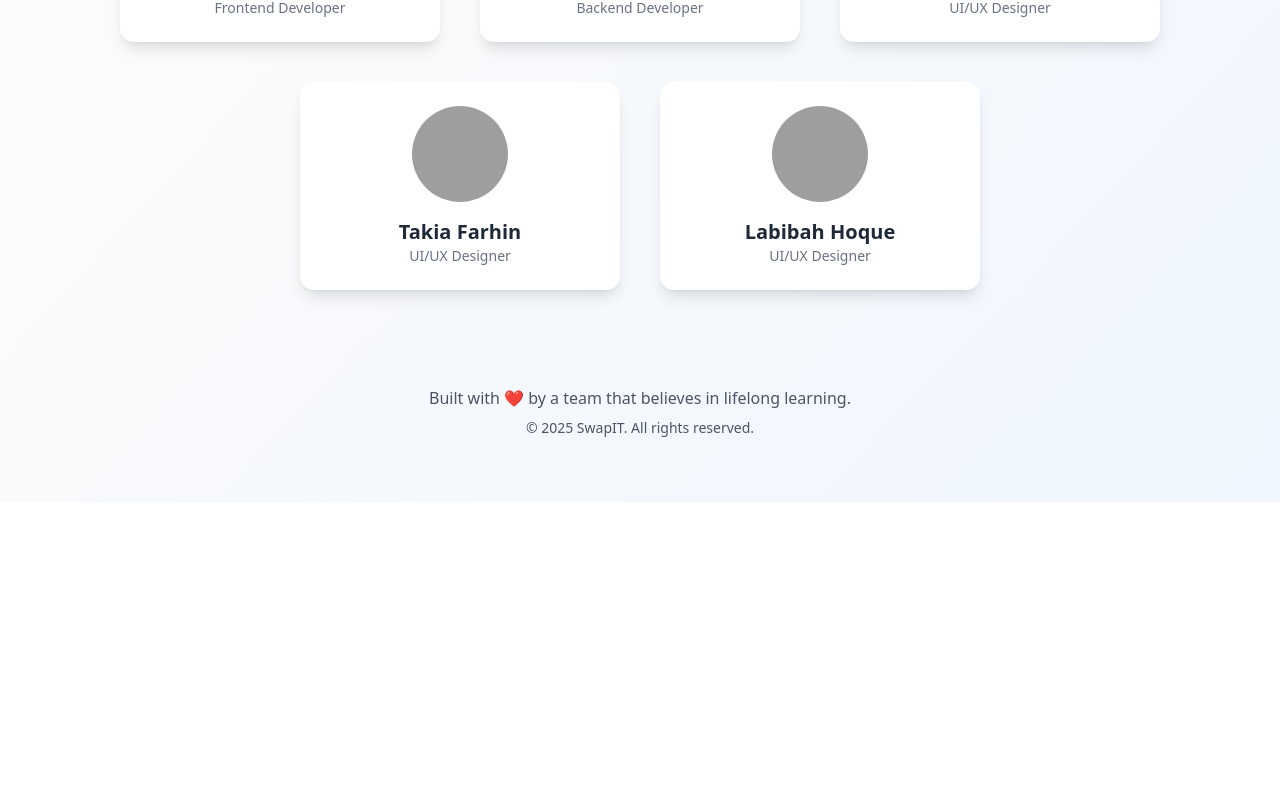
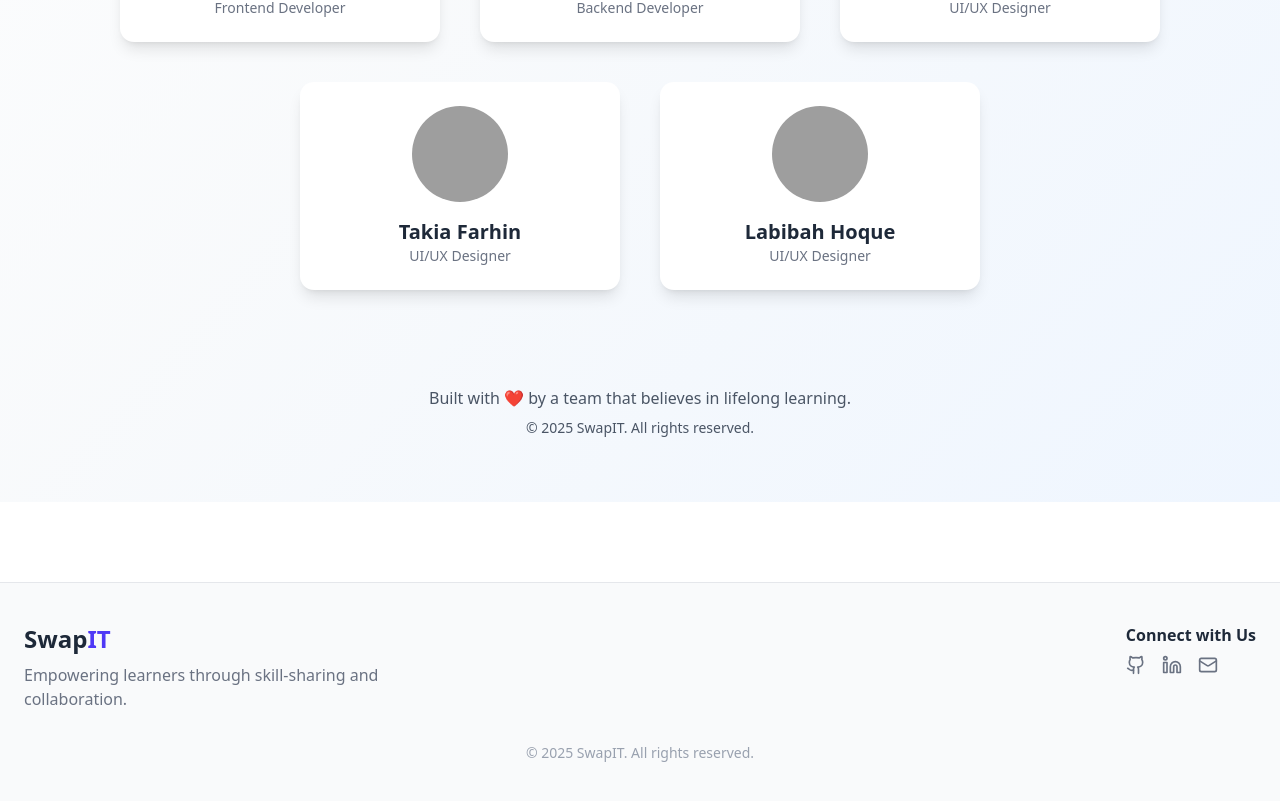
Before and after one commit to AntaraArifa/SwapIt, a React (Vite) app in the folder frontend/: page /about in a window 1280 px wide. Shown: the part 938-1739 px from the top of the page. Before the commit the page ends 1440 px from the top, so only its background shows below. Built offline with nearby package versions, Linux system fonts and the light colour scheme; grey boxes are pictures that could not be loaded.

Commit message:
Footer update

```diff
--- a/frontend/src/App.jsx
+++ b/frontend/src/App.jsx
@@ -11,6 +11,7 @@ import SignIn from './components/pages/Authentication/SignIn';
 import SignUp from './components/pages/Authentication/Signup';
 import Home from './components/pages/General/Home';
 import About from './components/pages/General/About';
+import Footer from './components/shared/Footer';
 
 const Skills = () => (
   <div className="p-6 text-center">
@@ -43,6 +44,7 @@ const App = () => {
         <Route path="/signup" element={<SignUp />} />
         <Route path="/about" element={<About />} />
       </Routes>
+      <Footer />
     </Router>
   );
 };
--- /dev/null
+++ b/frontend/src/components/shared/Footer.jsx
@@ -0,0 +1,45 @@
+import React from 'react';
+import { Link } from 'react-router-dom';
+import { Github, Linkedin, Mail } from 'lucide-react';
+
+const Footer = () => {
+  return (
+    <footer className="bg-gray-50 border-t border-gray-200 mt-20 py-10 px-6">
+      <div className="max-w-7xl mx-auto flex flex-col md:flex-row items-center md:items-start justify-between gap-8 text-center md:text-left">
+
+        {/* Branding */}
+        <div className="md:w-1/2">
+          <h3 className="text-2xl font-bold text-gray-800">
+            Swap<span className="text-indigo-600">IT</span>
+          </h3>
+          <p className="text-gray-500 mt-2 max-w-md mx-auto md:mx-0">
+            Empowering learners through skill-sharing and collaboration.
+          </p>
+        </div>
+
+        {/* Social Links */}
+        <div className="md:w-auto">
+          <h4 className="text-gray-800 font-semibold mb-2">Connect with Us</h4>
+          <div className="flex justify-center md:justify-start gap-4 text-gray-500">
+            <a href="https://github.com/" target="_blank" rel="noreferrer" className="hover:text-indigo-600">
+              <Github size={20} />
+            </a>
+            <a href="https://linkedin.com/" target="_blank" rel="noreferrer" className="hover:text-indigo-600">
+              <Linkedin size={20} />
+            </a>
+            <a href="mailto:info@swapit.com" className="hover:text-indigo-600">
+              <Mail size={20} />
+            </a>
+          </div>
+        </div>
+      </div>
+
+      {/* Bottom Text */}
+      <div className="text-center text-sm text-gray-400 mt-8">
+        © {new Date().getFullYear()} SwapIT. All rights reserved.
+      </div>
+    </footer>
+  );
+};
+
+export default Footer;
```
